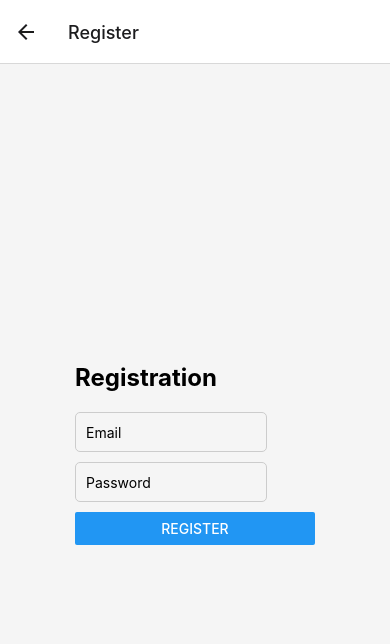
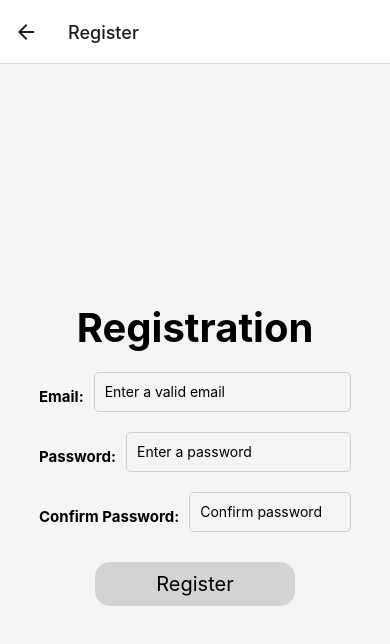
Before and after one commit to ShalomObongo/Student-Sphere, a React Native app in the folder main-project/: screen /Registration in a window 390 px wide. Shown: the top 644 px of the page. Built offline with nearby package versions, Linux system fonts and the light colour scheme.

Commit message:
UI changes implementation

```diff
--- a/main-project/screens/DashboardScreen.js
+++ b/main-project/screens/DashboardScreen.js
@@ -1,5 +1,5 @@
 import React from 'react';
-import { View, Text, Button, StyleSheet, Alert } from 'react-native';
+import { View, Text, Button, StyleSheet, Alert, Touchable, TouchableOpacity } from 'react-native';
 import { auth } from '../firebase';
 import { signOut } from 'firebase/auth';
 import { useNavigation } from '@react-navigation/native';
@@ -11,6 +11,7 @@ const DashboardScreen = () => {
     signOut(auth)
       .then(() => {
         Alert.alert('Logout Successful', 'You have been logged out.');
+        console.log('Successful logout')
         navigation.reset({
           index: 0,
           routes: [{ name: 'Home' }],
@@ -23,10 +24,12 @@ const DashboardScreen = () => {
 
   return (
     <View style={styles.container}>
-      <Text style={styles.title}>Dashboard</Text>
-      <Text>Welcome to the dashboard!</Text>
-      <Text>Email: {auth.currentUser?.email}</Text>
-      <Button title="Logout" onPress={handleSignout} />
+      <Text style={styles.welcomeTxt}>Welcome to the dashboard!</Text>
+      <Text style={styles.welcomeTxt}>Email: {auth.currentUser?.email}</Text>
+      {/* <TouchableOpacity title="Logout" > */}
+        <TouchableOpacity style={styles.logout} onPress={handleSignout}>
+          <Text style={styles.logoutTxt}>Logout</Text>
+        </TouchableOpacity>
     </View>
   );
 };
@@ -39,10 +42,30 @@ const styles = StyleSheet.create({
     backgroundColor: '#f5f5f5',
   },
   title: {
-    fontSize: 24,
+    fontSize: 30,
     fontWeight: 'bold',
     marginBottom: 20,
   },
+  welcomeTxt:{
+    fontSize: 20
+  },
+  logout:{
+    width: 200,
+    padding: 10,
+    backgroundColor: 'grey',
+    borderRadius: 15,
+    alignItems: 'center',
+    marginTop: 10,
+    position:'absolute',
+    bottom:10,
+  },
+  logoutTxt:{
+    fontWeight: 'bold',
+    fontSize: 15,
+    marginRight: 10,
+    color:'lightblue'
+  }
+
 });
 
 export default DashboardScreen;
--- a/main-project/screens/HomeScreen.js
+++ b/main-project/screens/HomeScreen.js
@@ -1,5 +1,5 @@
 import React from 'react';
-import { View, Text, Button, StyleSheet } from 'react-native';
+import { View, Text, Button, StyleSheet, TouchableOpacity } from 'react-native';
 import { useNavigation } from '@react-navigation/native';
 import { auth } from '../firebase'
 
@@ -17,10 +17,13 @@ const Homescreen = () => {
   return (
     <View style={styles.container}>
       <Text style={styles.title}>Welcome to Student-Sphere</Text>
-      <Button
-        title="Login" onPress={handleLogin} />
-      <Button
-        title="Register" onPress={handleRegister} />
+      <Text style={styles.homeTxt}>What would you like to do?</Text>
+      <TouchableOpacity style={styles.loginBtn} onPress={handleLogin}>
+        <Text style={styles.homeTxt}>Login</Text>
+      </TouchableOpacity>
+      <TouchableOpacity style={styles.registerBtn} onPress={handleRegister}>
+        <Text style={styles.homeTxt}>Register</Text>
+      </TouchableOpacity>
     </View>
   );
 };
@@ -33,10 +36,29 @@ const styles = StyleSheet.create({
     backgroundColor: '#f5f5f5',
   },
   title: {
-    fontSize: 24,
+    fontSize: 25,
     fontWeight: 'bold',
     marginBottom: 20,
   },
+  loginBtn: {
+    width: 200,
+    padding: 10,
+    backgroundColor: 'lightgrey',
+    borderRadius: 15,
+    alignItems: 'center',
+    marginTop: 10
+  },
+  registerBtn: {
+    width: 200,
+    padding: 10,
+    backgroundColor: '#7fffd4',
+    borderRadius: 15,
+    alignItems: 'center',
+    marginTop: 10
+  },
+  homeTxt: {
+    fontSize: 20
+  }
 });
 
 export default Homescreen;
--- a/main-project/screens/LoginScreen.js
+++ b/main-project/screens/LoginScreen.js
@@ -1,5 +1,5 @@
 import React, { useState } from 'react';
-import { KeyboardAvoidingView, View, Text, TextInput, Button, StyleSheet, Alert } from 'react-native';
+import { KeyboardAvoidingView, View, Text, TextInput, Button, StyleSheet, Alert, TouchableOpacity } from 'react-native';
 import { auth } from '../firebase';
 import { signInWithEmailAndPassword } from 'firebase/auth';
 import { useNavigation } from '@react-navigation/native';
@@ -20,29 +20,36 @@ const LoginScreen = () => {
           routes: [{ name: 'Dashboard' }],
         });
       })
-      .catch((error) => Alert.alert('Login Failed', error.message));
+      .catch((error) => Alert.alert('Login Failed. Email or password is incorrect', error.message));
   };
 
   return (
     <KeyboardAvoidingView style={styles.container} behavior="padding">
       <View style={styles.container}>
-        <Text style={styles.title}>Login</Text>
+        <View style={styles.inputBox}>
+          <Text style={styles.text}>Email:</Text>
           <TextInput
             style={styles.input}
-          placeholder="Email"
+            placeholder="Enter valid email"
             value={email}
             onChangeText={setEmail}
             keyboardType="email-address"
             autoCapitalize="none"
           />
+        </View>
+        <View style={styles.inputBox}>
+          <Text style={styles.text}>Password:</Text>
           <TextInput
             style={styles.input}
-          placeholder="Password"
+            placeholder="Enter password"
             secureTextEntry
             value={password}
             onChangeText={setPassword}
           />
-        <Button title="Login" onPress={handleLogin} />
+        </View>
+        <TouchableOpacity style={styles.loginBtn} title="Login" onPress={handleLogin} >
+          <Text style={styles.loginbtnText}>Login</Text>
+        </TouchableOpacity>
       </View>
     </KeyboardAvoidingView>
   );
@@ -56,19 +63,45 @@ const styles = StyleSheet.create({
     backgroundColor: '#f5f5f5',
   },
   title: {
-    fontSize: 24,
+    fontSize: 40,
     fontWeight: 'bold',
     marginBottom: 20,
   },
   input: {
-    width: '80%',
-    height: 40,
+    flex: 1,
+    width: '100px',
+    height: 60,
+    fontSize: 18,
     borderWidth: 1,
     borderColor: '#ccc',
     borderRadius: 5,
     marginBottom: 10,
+    padding: 20,
+
+  },
+  inputBox: {
+    flexDirection: 'row',
+    alignItems: 'center',
+    marginBottom: 10,
+    width: '80%',
+  },
+  loginBtn: {
+    width: 200,
     padding: 10,
+    backgroundColor: 'lightgrey',
+    borderRadius: 15,
+    alignItems: 'center',
+    marginTop: 10
   },
+  loginbtnText: {
+    color: 'white',
+    fontSize: 20,
+  },
+  text: {
+    fontWeight: 'bold',
+    fontSize: 20,
+    marginRight: 10,
+  }
 });
 
 export default LoginScreen;
--- a/main-project/screens/RegistrationScreen.js
+++ b/main-project/screens/RegistrationScreen.js
@@ -1,5 +1,5 @@
 import React, { useState } from 'react';
-import { KeyboardAvoidingView, View, Text, TextInput, Button, StyleSheet, Alert } from 'react-native';
+import { KeyboardAvoidingView, View, Text, TextInput, Button, StyleSheet, Alert, TouchableOpacity } from 'react-native';
 import { auth } from '../firebase';
 import { createUserWithEmailAndPassword } from 'firebase/auth';
 
@@ -12,31 +12,50 @@ const RegistrationScreen = () => {
       .then((userCredentials) => {
         const user = userCredentials.user;
         console.log('Registered with:', user.email);
-        navigation.navigate('Dashboard');
+        navigation.navigate('Login');
       })
       .catch((error) => Alert.alert(error.message));
   };
 
   return (
     <KeyboardAvoidingView style={styles.container} behavior="padding">
-      <View>
+      <View style={styles.container}>
         <Text style={styles.title}>Registration</Text>
+        <View style={styles.inputBox}>
+          <Text style={styles.text}>Email:</Text>
           <TextInput
             style={styles.input}
-          placeholder="Email"
+            placeholder="Enter a valid email"
             value={email}
             onChangeText={setEmail}
             keyboardType="email-address"
             autoCapitalize="none"
           />
+        </View>
+        <View style={styles.inputBox}>
+          <Text style={styles.text}>Password:</Text>
           <TextInput
             style={styles.input}
-          placeholder="Password"
+            placeholder="Enter a password"
             secureTextEntry
             value={password}
             onChangeText={setPassword}
           />
-        <Button title="Register" onPress={handleRegistration} />
+        </View>
+        <View style={styles.inputBox}>
+          <Text style={styles.text}>Confirm Password:</Text>
+          <TextInput
+            style={styles.input}
+            placeholder="Confirm password"
+            secureTextEntry
+            value={password}
+            onChangeText={setPassword}
+          />
+        </View>
+
+        <TouchableOpacity style={styles.registerBtn} onPress={handleRegistration} >
+          <Text style={styles.registerbtnTxt}>Register</Text>
+        </TouchableOpacity>
       </View>
     </KeyboardAvoidingView>
   );
@@ -50,11 +69,12 @@ const styles = StyleSheet.create({
     backgroundColor: '#f5f5f5',
   },
   title: {
-    fontSize: 24,
+    fontSize: 40,
     fontWeight: 'bold',
     marginBottom: 20,
   },
   input: {
+    flex: 1,
     width: '80%',
     height: 40,
     borderWidth: 1,
@@ -62,7 +82,31 @@ const styles = StyleSheet.create({
     borderRadius: 5,
     marginBottom: 10,
     padding: 10,
+    fonsize: 15
   },
+  inputBox: {
+    flexDirection: 'row',
+    alignItems: 'center',
+    marginBottom: 10,
+    width: '80%',
+  },
+  registerBtn: {
+    width: 200,
+    padding: 10,
+    backgroundColor: 'lightgrey',
+    borderRadius: 15,
+    alignItems: 'center',
+    marginTop: 10
+  },
+  registerbtnTxt: {
+    color: 'black',
+    fontSize: 20,
+  },
+  text: {
+    fontWeight: 'bold',
+    fontSize: 15,
+    marginRight: 10,
+  }
 });
 
 export default RegistrationScreen;
```
Lines whose indentation alone changed are shown as unchanged.
